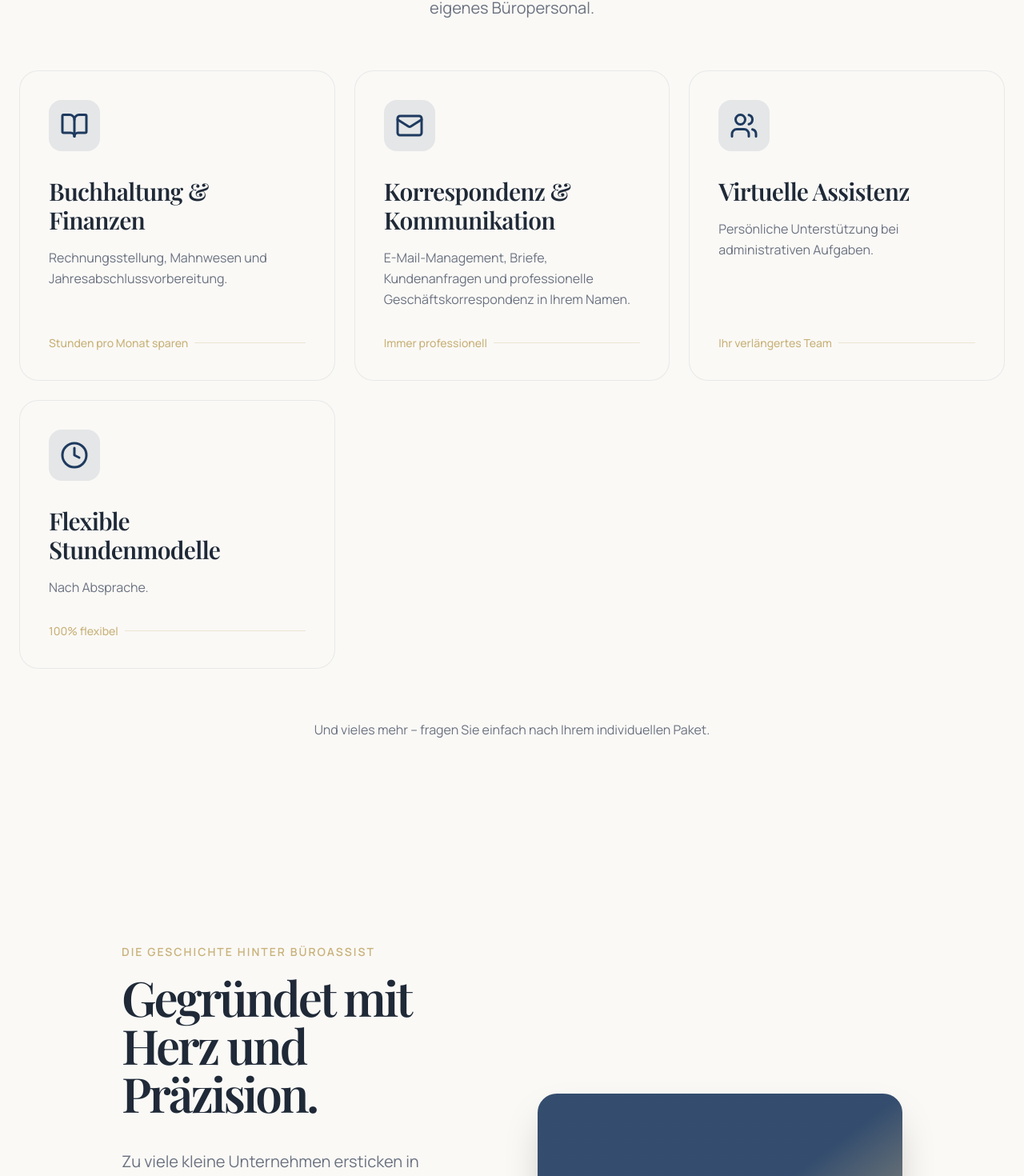
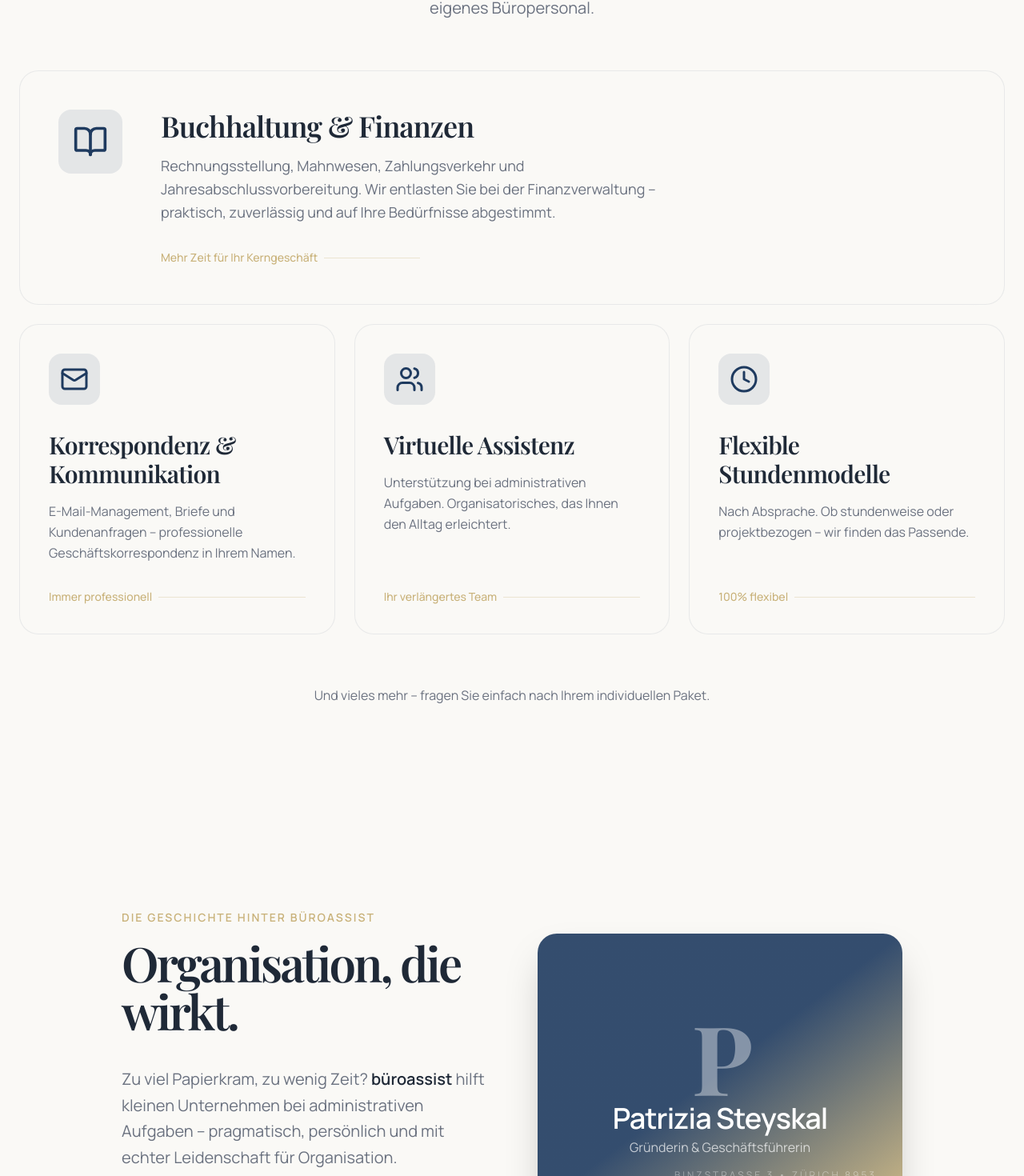
Before and after one commit to Claudio723/buroassist, a Next.js app: page / in a window 1280 px wide. Shown: the part 1156-2626 px from the top of the page at 80% size. Built offline with nearby package versions, Linux system fonts and the light colour scheme.

Commit message:
Services-Layout überarbeitet: Featured-Buchhaltungskachel, Texte angepasst. About-Headline und Text gekürzt. Footer-Leistungen aktualisiert.

```diff
--- a/components/About.tsx
+++ b/components/About.tsx
@@ -9,16 +9,11 @@ export default function About() {
         <div>
           <div className="text-accent text-sm font-semibold tracking-[2px] mb-4">DIE GESCHICHTE HINTER BÜROASSIST</div>
 
-          <h2 className="text-6xl tracking-tighter leading-none mb-10">Gegründet mit Herz und Präzision.</h2>
+          <h2 className="text-6xl tracking-tighter leading-none mb-10">Organisation, die wirkt.</h2>
 
-          <div className="space-y-7 text-xl text-text-muted leading-relaxed">
+          <div className="text-xl text-text-muted leading-relaxed">
             <p>
-              Zu viele kleine Unternehmen ersticken in administrativen Aufgaben – statt sich auf das zu konzentrieren, was sie wirklich können.
-              <span className="font-semibold text-text-dark"> büroassist</span> wurde aus der Überzeugung geboren, dass pragmatische Bürohilfe nicht kompliziert sein muss.
-            </p>
-            <p>
-              Nicht als klassische Büroleiterin, sondern aus echter Leidenschaft für Organisation und Effizienz:
-              persönliche Unterstützung für kleine Firmen in der ganzen Schweiz – unkompliziert und mit dem Pragmatismus, der im Alltag wirklich hilft.
+              Zu viel Papierkram, zu wenig Zeit? <span className="font-semibold text-text-dark">büroassist</span> hilft kleinen Unternehmen bei administrativen Aufgaben – pragmatisch, persönlich und mit echter Leidenschaft für Organisation.
             </p>
           </div>
 
--- a/components/Footer.tsx
+++ b/components/Footer.tsx
@@ -29,9 +29,8 @@ export default function Footer() {
           <div className="space-y-3 text-white/80">
             <div>Buchhaltung & Finanzen</div>
             <div>Korrespondenz & Kommunikation</div>
-            <div>Termin- & Aufgabenmanagement</div>
             <div>Virtuelle Assistenz</div>
-            <div>Datenschutz & Compliance</div>
+            <div>Flexible Stundenmodelle</div>
           </div>
         </div>
 
--- a/components/Services.tsx
+++ b/components/Services.tsx
@@ -3,34 +3,37 @@
 import { motion } from 'framer-motion';
 import { BookOpen, Mail, Users, Clock } from 'lucide-react';
 
+const featuredService = {
+  icon: BookOpen,
+  title: "Buchhaltung & Finanzen",
+  desc: "Rechnungsstellung, Mahnwesen, Zahlungsverkehr und Jahresabschlussvorbereitung. Wir entlasten Sie bei der Finanzverwaltung – praktisch, zuverlässig und auf Ihre Bedürfnisse abgestimmt.",
+  highlight: "Mehr Zeit für Ihr Kerngeschäft"
+};
+
 const services = [
-  {
-    icon: BookOpen,
-    title: "Buchhaltung & Finanzen",
-    desc: "Rechnungsstellung, Mahnwesen und Jahresabschlussvorbereitung.",
-    highlight: "Stunden pro Monat sparen"
-  },
   {
     icon: Mail,
     title: "Korrespondenz & Kommunikation",
-    desc: "E-Mail-Management, Briefe, Kundenanfragen und professionelle Geschäftskorrespondenz in Ihrem Namen.",
+    desc: "E-Mail-Management, Briefe und Kundenanfragen – professionelle Geschäftskorrespondenz in Ihrem Namen.",
     highlight: "Immer professionell"
   },
   {
     icon: Users,
     title: "Virtuelle Assistenz",
-    desc: "Persönliche Unterstützung bei administrativen Aufgaben.",
+    desc: "Unterstützung bei administrativen Aufgaben. Organisatorisches, das Ihnen den Alltag erleichtert.",
     highlight: "Ihr verlängertes Team"
   },
   {
     icon: Clock,
     title: "Flexible Stundenmodelle",
-    desc: "Nach Absprache.",
+    desc: "Nach Absprache. Ob stundenweise oder projektbezogen – wir finden das Passende.",
     highlight: "100% flexibel"
   }
 ];
 
 export default function Services() {
+  const FeaturedIcon = featuredService.icon;
+
   return (
     <section id="leistungen" className="max-w-7xl mx-auto px-6 py-24 md:py-32">
       <div className="text-center mb-16">
@@ -40,6 +43,29 @@ export default function Services() {
       </div>
 
       <div className="grid md:grid-cols-2 lg:grid-cols-3 gap-6">
+        {/* Featured Service - Full Width */}
+        <motion.div
+          initial={{ opacity: 0, y: 60 }}
+          whileInView={{ opacity: 1, y: 0 }}
+          viewport={{ once: true }}
+          className="md:col-span-2 lg:col-span-3 service-card group glass rounded-3xl p-10 md:p-12 flex flex-col md:flex-row gap-8 md:gap-12 border border-white/60 bg-primary/[0.03]"
+        >
+          <div className="flex-shrink-0">
+            <div className="w-20 h-20 rounded-2xl bg-primary/10 flex items-center justify-center group-hover:bg-primary/20 transition-colors">
+              <FeaturedIcon className="w-11 h-11 text-primary" />
+            </div>
+          </div>
+          <div className="flex-grow flex flex-col">
+            <h3 className="text-3xl md:text-4xl font-semibold tracking-tight mb-4">{featuredService.title}</h3>
+            <p className="text-text-muted leading-relaxed text-lg max-w-2xl">{featuredService.desc}</p>
+            <div className="pt-8 mt-auto flex items-center gap-2 text-sm font-medium text-accent">
+              {featuredService.highlight}
+              <div className="flex-1 h-px bg-accent/30 max-w-[120px]" />
+            </div>
+          </div>
+        </motion.div>
+
+        {/* Standard Services */}
         {services.map((service, index) => {
           const Icon = service.icon;
           return (
@@ -48,7 +74,7 @@ export default function Services() {
               initial={{ opacity: 0, y: 60 }}
               whileInView={{ opacity: 1, y: 0 }}
               viewport={{ once: true }}
-              transition={{ delay: index * 0.05 }}
+              transition={{ delay: (index + 1) * 0.05 }}
               className="service-card group glass rounded-3xl p-9 flex flex-col h-full border border-white/60"
             >
               <div className="w-16 h-16 rounded-2xl bg-primary/10 flex items-center justify-center mb-8 group-hover:bg-primary/20 transition-colors">
```
